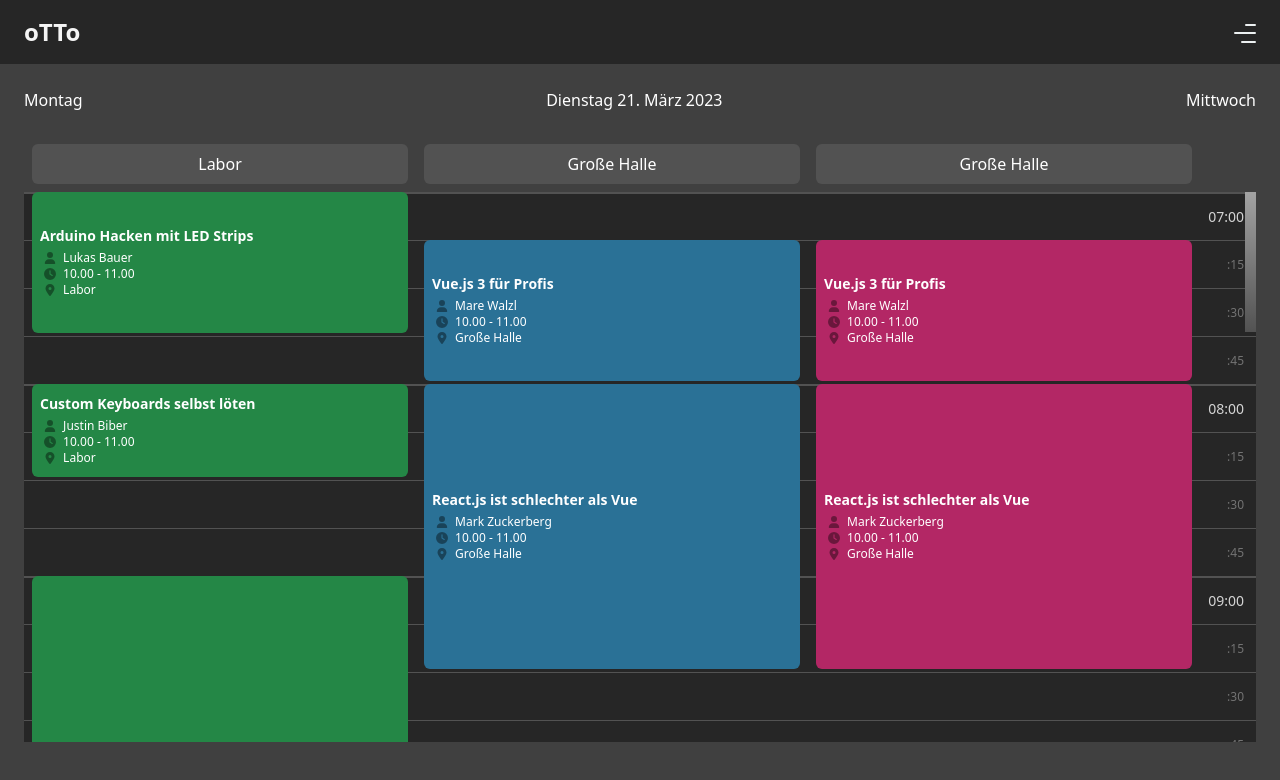
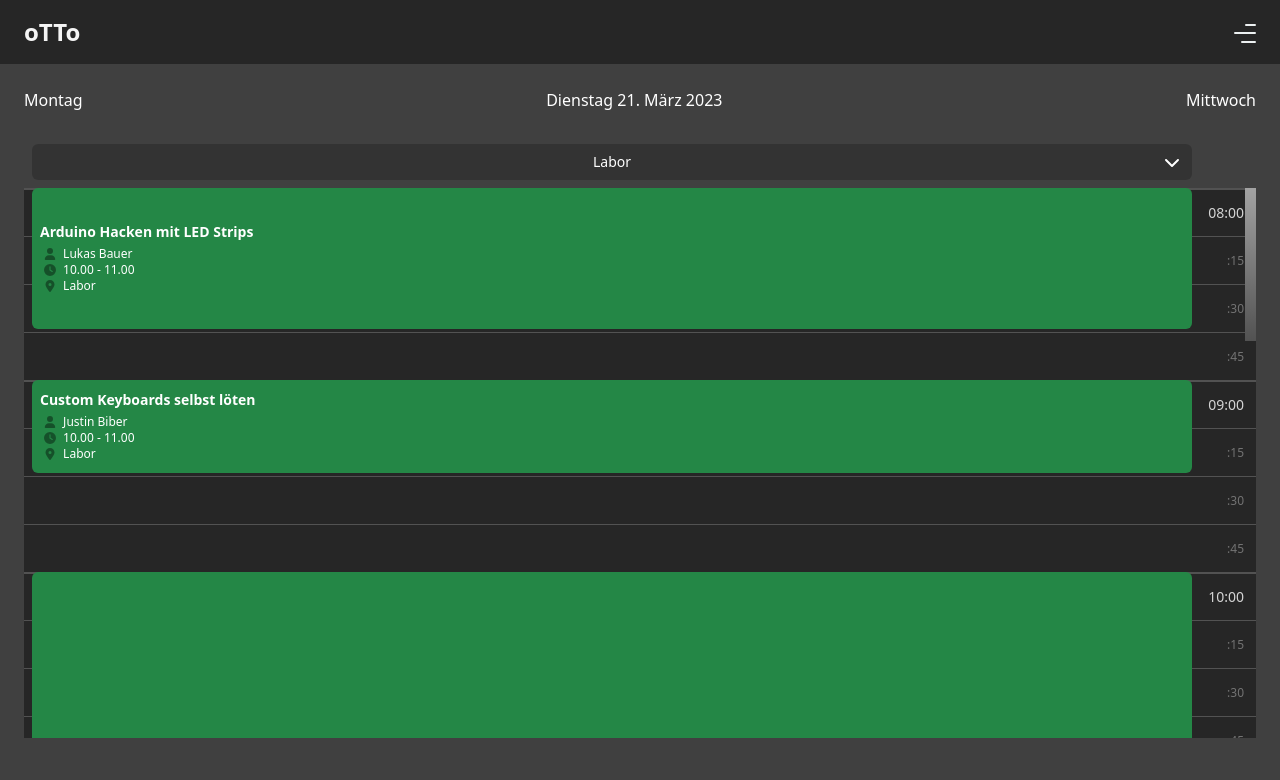
Before and after one commit to mayflower/oTTo, a Vue app in the folder packages/frontend/: page / in a window 1280 px wide. Shown: the top 780 px of the page. Built offline with nearby package versions, Linux system fonts and the light colour scheme.

Commit message:
adds dropdown for room selection

```diff
--- a/packages/frontend/package.json
+++ b/packages/frontend/package.json
@@ -17,6 +17,7 @@
     "@fortawesome/fontawesome-svg-core": "^6.3.0",
     "@fortawesome/free-solid-svg-icons": "^6.3.0",
     "@fortawesome/vue-fontawesome": "^3.0.3",
+    "@headlessui/vue": "^1.7.12",
     "@tailwindcss/line-clamp": "^0.4.2",
     "date-fns": "^2.29.3",
     "pinia": "^2.0.32",
--- a/packages/frontend/src/api/sessions.ts
+++ b/packages/frontend/src/api/sessions.ts
@@ -43,7 +43,7 @@ export function getRooms() {
       ]
     },
     {
-      name: 'Große Halle',
+      name: 'Abstellkammer',
       color: '#b32765',
       sessions: [
         {
@@ -59,7 +59,7 @@ export function getRooms() {
           duration: 6
         }
       ]
-    },
+    }
     // {
     //   name: 'Große Halle',
     //   color: '#0284c7',
--- /dev/null
+++ b/packages/frontend/src/components/RoomDropdownComponent.vue
@@ -0,0 +1,56 @@
+<template>
+  <Menu as="div" class="relative">
+    <div>
+      <MenuButton v-slot="{ open }" class="w-full">
+        <div
+          class="w-full bg-black bg-opacity-20 px-4 py-2 text-sm font-medium text-white hover:bg-opacity-30 focus:outline-none focus-visible:ring-2 focus-visible:ring-white focus-visible:ring-opacity-75"
+          :class="[open ? 'rounded-t-md' : 'rounded-md']"
+        >
+          <slot />
+        </div>
+      </MenuButton>
+    </div>
+
+    <transition
+      enter-active-class="transition duration-100 ease-out"
+      enter-from-class="transform  opacity-0"
+      enter-to-class="transform  opacity-100"
+      leave-active-class="transition duration-75 ease-in"
+      leave-from-class="transform  opacity-100"
+      leave-to-class="transform  opacity-0"
+    >
+      <MenuItems
+        class="absolute z-50 w-full origin-top-right divide-y divide-neutral-500 rounded-b-md bg-neutral-700 shadow-lg ring-1 ring-black ring-opacity-5 focus:outline-none overflow-hidden"
+      >
+        <MenuItem
+          v-slot="{ active }"
+          v-for="(room, index) in rooms"
+          :key="index"
+          v-show="index !== selectedRoomIndex"
+        >
+          <button
+            :class="[
+              { 'bg-neutral-500': active },
+              'group flex w-full items-center  py-2 text-sm justify-center text-white'
+            ]"
+            @click="roomSelected(index)"
+          >
+            {{ room.name }}
+          </button>
+        </MenuItem>
+      </MenuItems>
+    </transition>
+  </Menu>
+</template>
+
+<script setup lang="ts">
+import { Menu, MenuButton, MenuItems, MenuItem } from '@headlessui/vue'
+
+const props = defineProps(['rooms', 'selectedRoomIndex'])
+
+const emit = defineEmits(['onRoomClick'])
+
+function roomSelected(index: number) {
+  emit('onRoomClick', index)
+}
+</script>
--- a/packages/frontend/src/icons.ts
+++ b/packages/frontend/src/icons.ts
@@ -1,6 +1,6 @@
 import { library } from '@fortawesome/fontawesome-svg-core'
-import { faUser, faClock, faLocationDot } from '@fortawesome/free-solid-svg-icons'
+import { faUser, faClock, faLocationDot, faChevronDown } from '@fortawesome/free-solid-svg-icons'
 
 export function initializeIcons() {
-  library.add(faUser, faClock, faLocationDot)
+  library.add(faUser, faClock, faLocationDot, faChevronDown)
 }
--- a/packages/frontend/src/views/TimeTableView.vue
+++ b/packages/frontend/src/views/TimeTableView.vue
@@ -6,31 +6,43 @@
       <div>Mittwoch</div>
     </div>
     <div class="flex w-full pr-14">
-      <div class="flex-1 p-2" v-for="room in rooms" :key="room.name">
+      <div class="flex-1 p-2">
         <div>
-          <div class="bg-neutral-600 p-2 rounded-md text-center">{{ room.name }}</div>
+          <RoomDropdownComponent
+            :rooms="rooms"
+            :selected-room-index="selectedRoom"
+            @on-room-click="(data) => changeRoom(data)"
+          >
+            <div class="flex-1">{{ rooms[selectedRoom].name }}</div>
+
+            <fa-icon
+              icon="fa fa-chevron-down"
+              class="h-4 w-4 text-white absolute right-3 bottom-1/2 top-1/2 -translate-y-1/2"
+              aria-hidden="true"
+            />
+          </RoomDropdownComponent>
         </div>
       </div>
     </div>
-    <div data-simplebar :style="{ height: 'calc(100vh - 250px)' }" class="-ml-3">
-      <div class="relative ml-3">
+    <div data-simplebar :style="{ height: 'calc(100vh - 250px)' }">
+      <div class="relative">
         <TimelineComponent :start="timelineStart" :end="timelineEnd" />
 
         <div class="absolute flex w-full pr-14 top-0">
-          <div class="flex-1 px-2" v-for="room in rooms" :key="room.name">
+          <div class="flex-1 px-2">
             <div class="relative">
               <TimetableSlotComponent
                 class="w-full bg-red-500 p-2 rounded-md absolute"
                 :style="{
                   height: session.duration * 3 - 0.2 + 'rem',
                   top: session.start * 3 + 'rem',
-                  backgroundColor: room.color
+                  backgroundColor: rooms[selectedRoom].color
                 }"
-                v-for="session in room.sessions"
+                v-for="session in rooms[selectedRoom].sessions"
                 :key="session.name"
                 :title="session.name"
                 :host="session.host"
-                :room="room.name"
+                :room="rooms[selectedRoom].name"
                 start="10.00"
                 end="11.00"
               >
@@ -47,9 +59,17 @@
 import TimetableSlotComponent from '@/components/TimetableSlotComponent.vue'
 import { getRooms } from '@/api/sessions'
 import TimelineComponent from '@/components/TimelineComponent.vue'
+import { ref } from 'vue'
+import RoomDropdownComponent from '@/components/RoomDropdownComponent.vue'
 
-const timelineStart = new Date(2023, 2, 29, 7)
-const timelineEnd = new Date(2023, 2, 29, 18)
+const timelineStart = new Date(2023, 2, 27, 8)
+const timelineEnd = new Date(2023, 2, 27, 18)
+
+const selectedRoom = ref(0)
+
+function changeRoom(index: number) {
+  selectedRoom.value = index
+}
 
 const rooms = getRooms()
 </script>
```
Also changed, not shown: 1 other file (tests, documents, lock files or other folders).
